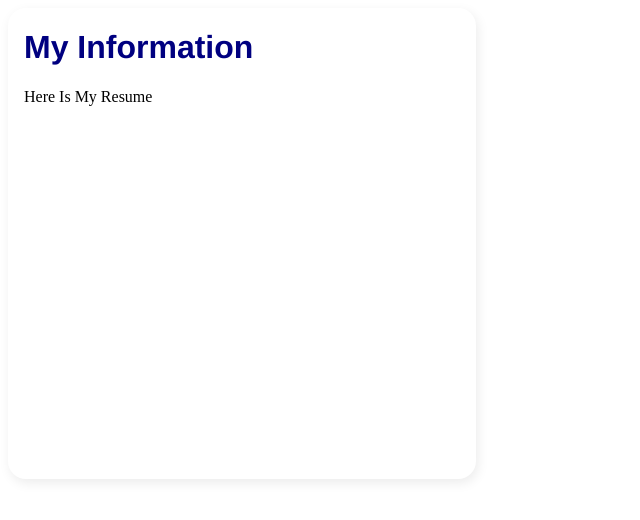
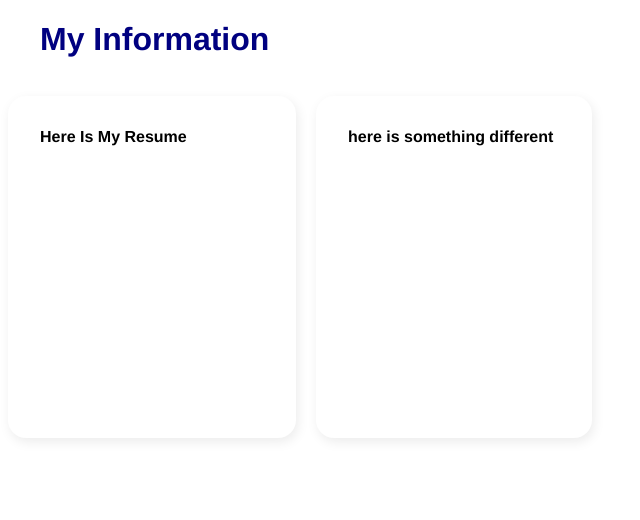
Before and after one commit to gamandujano/garrettmandujano.org, a plain HTML site: page index.html in a window 1280 px wide. Shown: the whole page, without its empty margins (0-640 px from the left). Drawn offline with Linux system fonts and the light colour scheme.

Commit message:
Update index.html

```diff
--- a/index.html
+++ b/index.html
@@ -6,41 +6,83 @@
  <meta name="viewport" content="width=device-width, initial-scale=1.0">
  <title>Garrett Mandujano Dev</title>
 </head>
-<body>
+<h2>
+
+</h2>
+  <body>
+    <h1 class="title">
+      My Information
+   </h1>
+
+
   <style>
     .title {
       color: navy;
       font-size:xx-large;
       font-family: Helvetica;
-      padding-left: -1em;
-}
+      padding-left: 1em;
+    }
 
-    .body1 {
-      padding-left: 1rem;
-      display: flex;
-      flex-direction: column;
-      position: relative;
+    .p1 {
+      font-family: Helvetica;
+      font-weight: 600;
+      padding-left: 2rem;
+      padding-top: 2rem;
+      display: inline-flex;
+      flex-direction: row;
+      flex-wrap: nowrap;
+      position:relative;
       overflow: hidden;
       background-color: #fff;
       border-radius: 18px;
-      width: 28.23529rem;
-      height: 29.41176rem;
+      width: 16rem;
+      height: 19.41176rem;
       white-space: normal;
       box-shadow: 2px 4px 12px rgba(0,0,0,.08);
-      transition: all .3s cubic-bezier(0,0,.5,1);
+      transition: .3s cubic-bezier(0,0,.5,1);
     }
 
-    .body1:hover {
+    .p1:hover {
       box-shadow: 2px 4px 16px rgba(0,0,0,.16);
       transform: scale3d(1.01,1.01,1.01);
+      cursor: pointer;
+      text-decoration: underline;
     }
 
+    .p2 {
+      font-family: Helvetica;
+      font-weight: 600;
+      padding-left: 2rem ;
+      padding-top: 2rem;
+      margin-left: 1rem;
+      display: inline-flex;
+      flex-direction: row;
+      flex-wrap: nowrap;
+      position:relative;
+      overflow: hidden;
+      background-color: #fff;
+      border-radius: 18px;
+      width: 15.23529rem;
+      height: 19.41176rem;
+      white-space: normal;
+      box-shadow: 2px 4px 12px rgba(0,0,0,.08);
+      transition: .3s cubic-bezier(0,0,.5,1);
+    }
+
+    .p2:hover {
+      box-shadow: 2px 4px 16px rgba(0,0,0,.16);
+      transform: scale3d(1.01,1.01,1.01);
+      cursor: pointer;
+      text-decoration: underline;
+    }
   </style>
-  <h1 class="title">
-    My Information
-  </h1>
 
-<body class="body1" href="/youtube">
+<p class="p1" href="/youtube">
   Here Is My Resume
+</p>
+
+<p class="p2">
+  here is something different
+</p>
 </body>
 </html>
```
